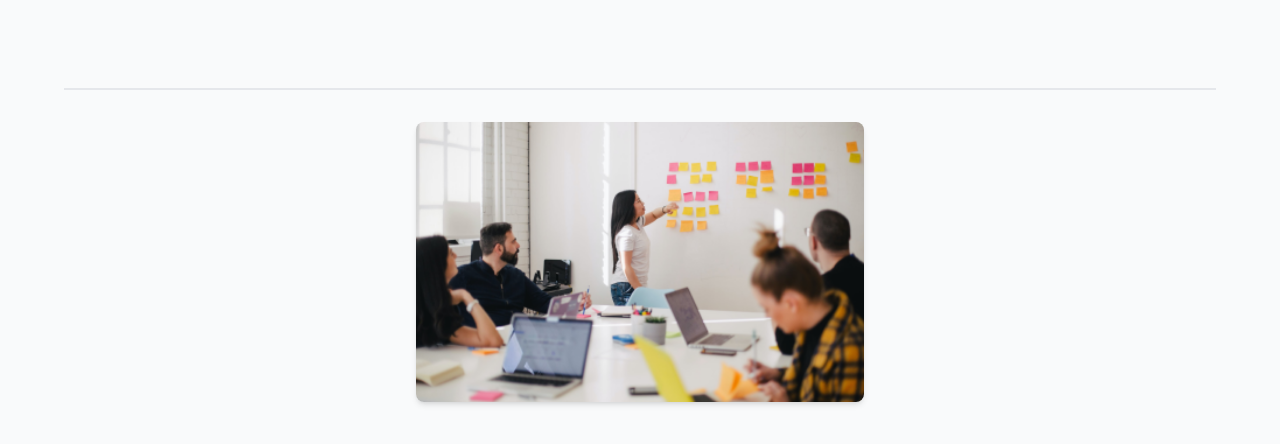
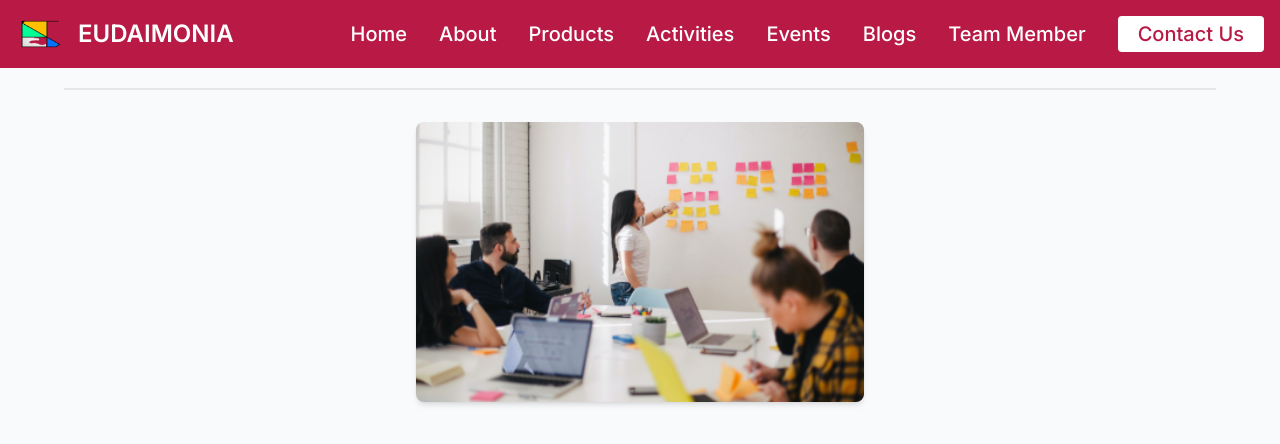
Before and after one commit to Kaveenxz/eudaumonia, a Next.js app: page /blog/1 in a window 1280 px wide. Shown: the top 444 px of the page. Built offline with nearby package versions, Linux system fonts and the light colour scheme; no server answers.

Commit message:
Added Navbar component to BlogDetails and Blog pages

```diff
--- a/src/app/blog/[id]/page.tsx
+++ b/src/app/blog/[id]/page.tsx
@@ -3,6 +3,7 @@ import { useQuery } from 'react-query';
 import { getBlogById } from '@/app/api/blog/api'; // Create this API call to fetch a single blog by ID
 import Image from 'next/image'; // Make sure to import Image from Next.js
 import img1 from '@/app/images/blog2.png'
+import Navbar from '@/app/components/Navbar';
 
 function BlogDetails(param: any) {
   const id = param.params.id;
@@ -19,6 +20,9 @@ function BlogDetails(param: any) {
 
   return (
     <div className="min-h-screen py-8 bg-gray-50 px-4 md:px-8 lg:px-16">
+      <div>
+      <Navbar/>
+      </div>
       <h1 className="text-3xl md:text-5xl font-bold text-center text-gray-800 mt-14">
         {blog?.topic}
       </h1>
--- a/src/app/blog/page.tsx
+++ b/src/app/blog/page.tsx
@@ -6,6 +6,7 @@ import { useQuery } from 'react-query';
 import { getAllBlog } from '@/app/api/blog/api';
 import img1 from '@/app/images/blog4.png'
 import Link from 'next/link';
+import Navbar from '../components/Navbar';
 export default function Blog() {
   const router = useRouter();
 
@@ -28,6 +29,9 @@ export default function Blog() {
 
   return (
     <div className="flex flex-col items-center min-h-screen mx-4 md:mx-10 lg:mx-20 my-10 lg:my-20">
+      <div>
+      <Navbar/>
+      </div>
       <div className="max-w-6xl w-full p-8">
         <h1 className="text-3xl font-bold mb-8">All blog posts</h1>
         <div className="grid grid-cols-1 md:grid-cols-2 lg:grid-cols-3 gap-8">
```
